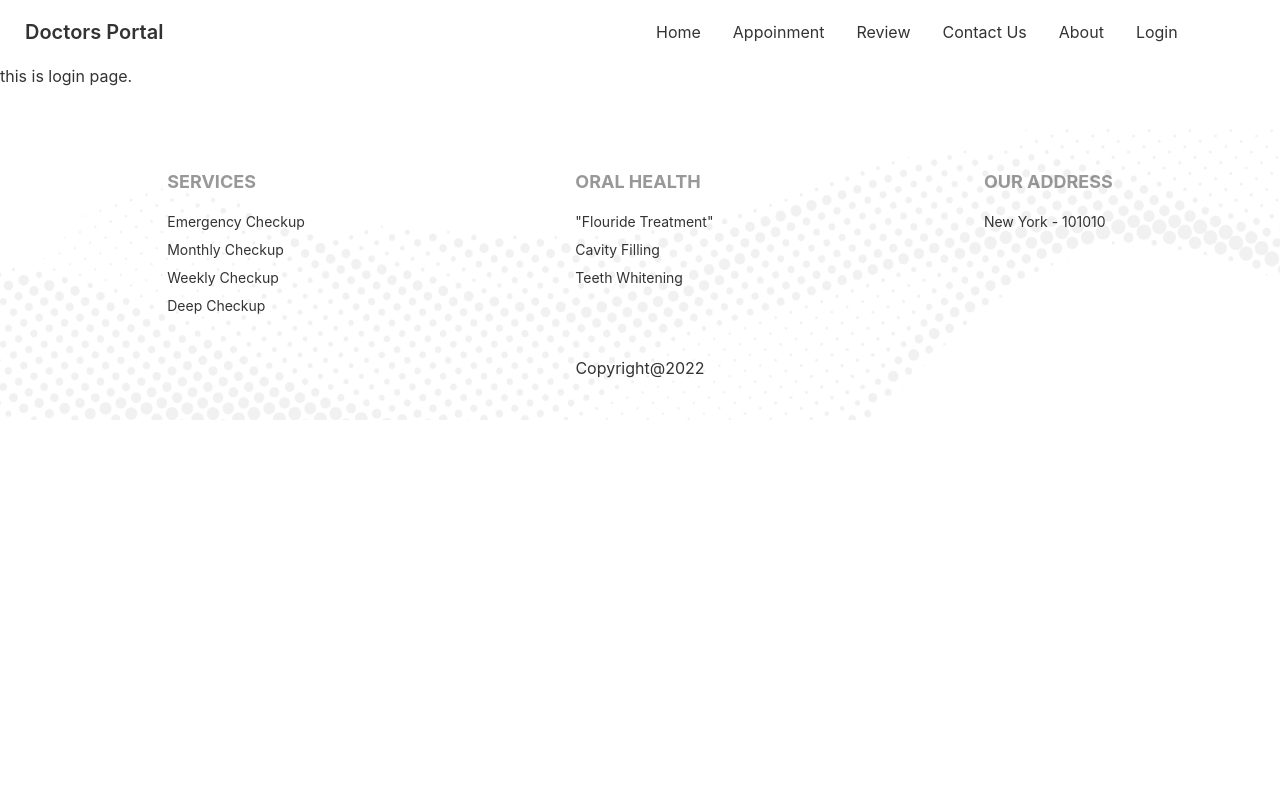
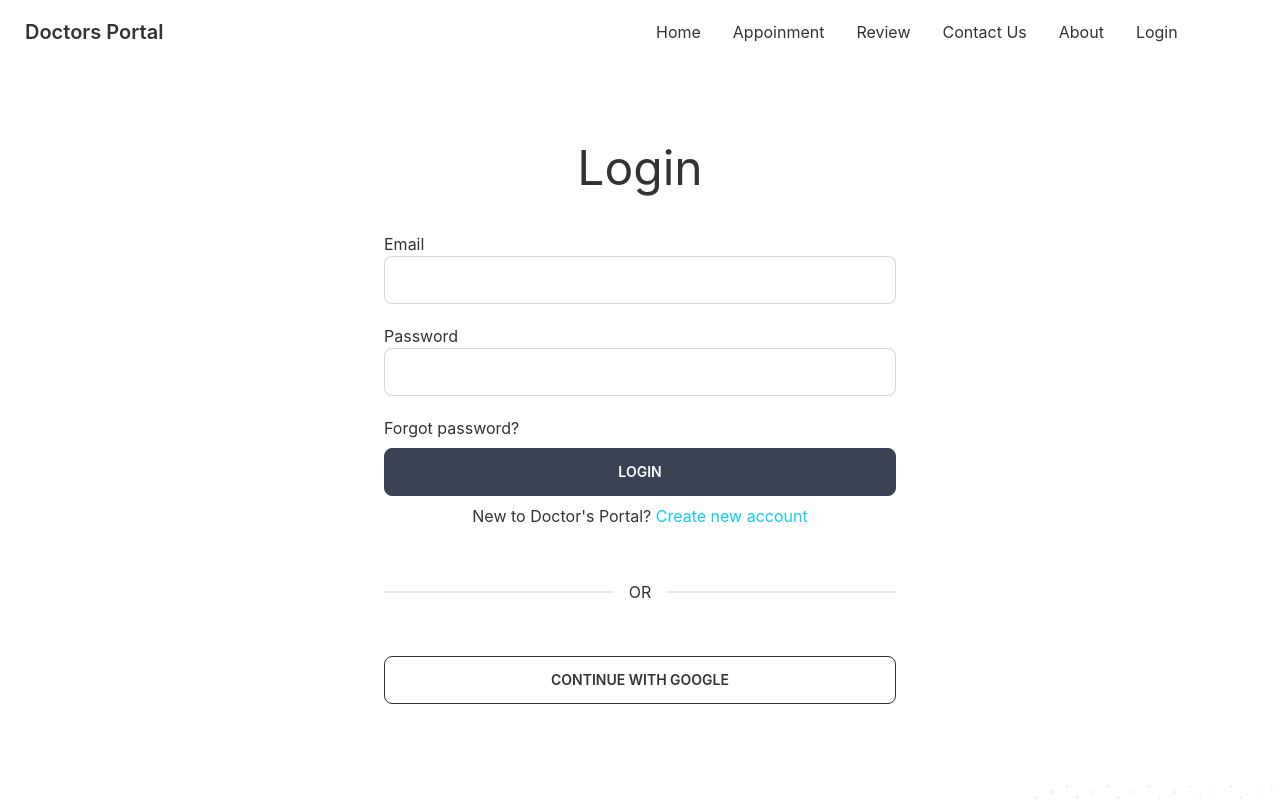
Before and after one commit to moniruzzaman01/doctors-portal-client-with-tailwind, a React (Create React App) app: page /login in a window 1280 px wide. Shown: the top 800 px of the page. Built offline with nearby package versions, Linux system fonts and the light colour scheme.

Commit message:
login component added

```diff
--- a/src/Pages/Login/Login.js
+++ b/src/Pages/Login/Login.js
@@ -1,9 +1,30 @@
 import React from "react";
+import InputTag from "../Shared/InputTag";
 
 const Login = () => {
   return (
-    <div>
-      <h2>this is login page.</h2>
+    <div className=" lg:max-w-lg mx-auto my-20">
+      <h2 className="text-5xl text-center mb-10">Login</h2>
+      <form>
+        <label htmlFor="">Email</label>
+        <br />
+        <InputTag></InputTag>
+        <br />
+        <label htmlFor="">Password</label>
+        <br />
+        <InputTag></InputTag>
+        <br />
+        <p>Forgot password?</p>
+        <button className="btn btn-accent w-full text-white mt-2">login</button>
+        <p className="text-center mt-2">
+          New to Doctor's Portal?{" "}
+          <span className="text-primary">Create new account</span>
+        </p>
+      </form>
+      <div class="flex flex-col w-full border-opacity-50">
+        <div class="divider my-14">OR</div>
+      </div>
+      <button class="btn btn-outline w-full">continue with google</button>
     </div>
   );
 };
```
